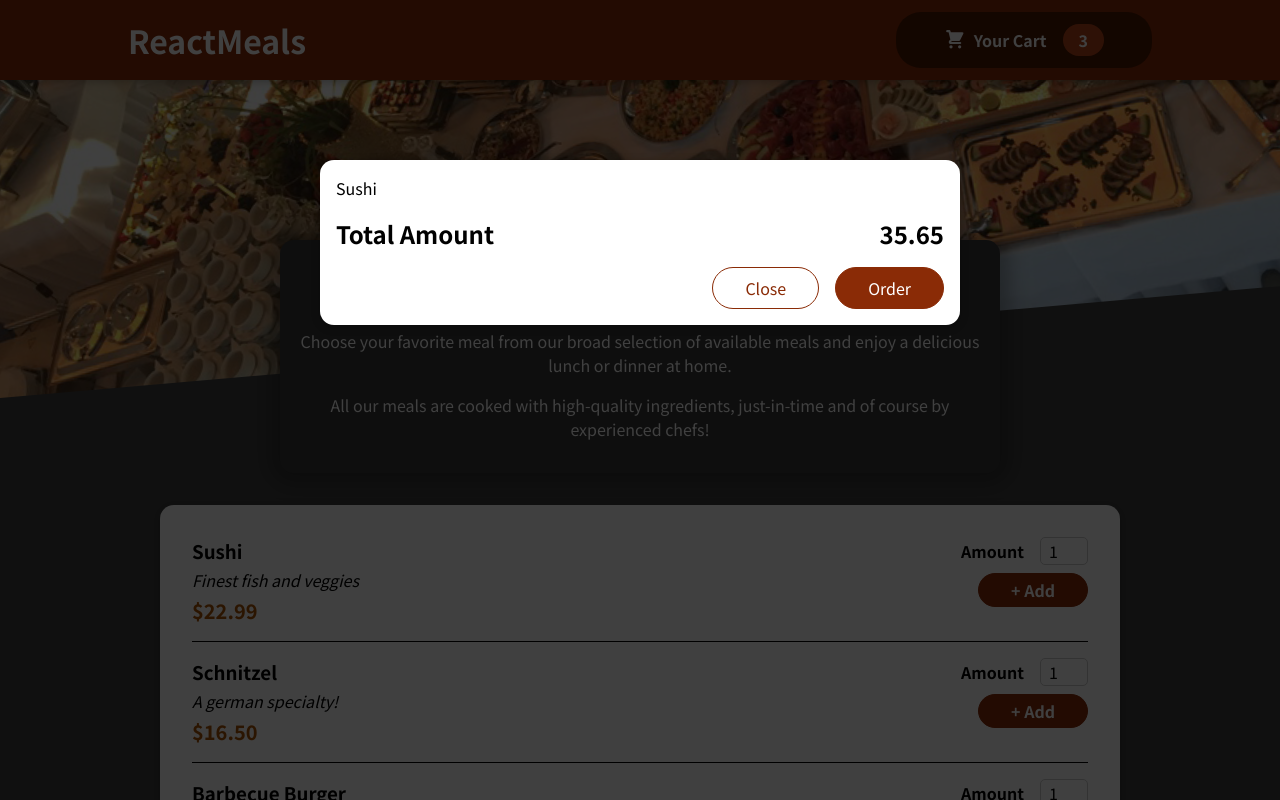
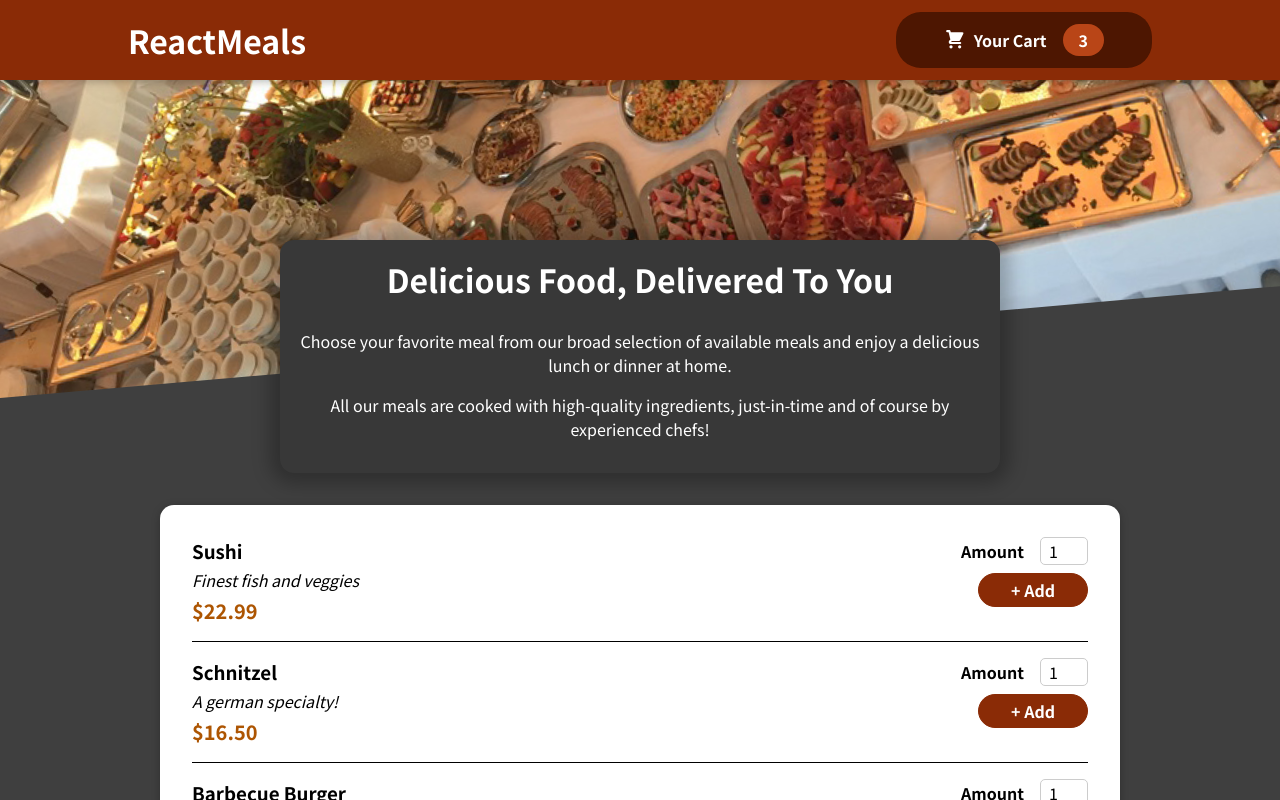
Before and after one commit to shilpi126/restaurant_project, a React (Create React App) app: page / in a window 1280 px wide. Shown: the top 800 px of the page. Built offline with nearby package versions, Linux system fonts and the light colour scheme.

Commit message:
🧠 open and close functinality added in modal

```diff
--- a/src/App.js
+++ b/src/App.js
@@ -1,13 +1,25 @@
-import React from "react";
+import React, { useState } from "react";
 import Header from "./components/Layout/Header";
 import Meals from "./components/Meals/Meals";
 import Cart from "./components/Cart/Cart";
 
 function App() {
+  const [cartIsShown, setCartIsShown] = useState(false);
+
+  const showCartHandler = () => {
+    setCartIsShown(true);
+  }
+
+  const hideCartHandler = () => {
+    setCartIsShown(false)
+  }
+
+
   return (
     <React.Fragment>
-      <Cart/>
-      <Header/>
+      {cartIsShown && <Cart onClose={hideCartHandler} /> }
+
+      <Header onShowCart={showCartHandler}/>
       <main>
         <Meals/>
       </main>
--- a/src/components/Cart/Cart.js
+++ b/src/components/Cart/Cart.js
@@ -11,14 +11,14 @@
         </ul>
     )
   return (
-    <Modal>
+    <Modal onClose={props.onClose}>
         {cartItem}
     <div className={classes.total}>
         <span>Total Amount</span>
         <span>35.65</span>
     </div>
     <div className={classes.actions}>
-        <button className={classes['button--alt']}>Close</button>
+        <button className={classes['button--alt']} onClick={props.onClose}>Close</button>
         <button className={classes.button}>Order</button>
     </div>
     </Modal>
--- a/src/components/Layout/Header.js
+++ b/src/components/Layout/Header.js
@@ -4,12 +4,12 @@
 import HeaderCartButton from './HeaderCartButton'
 
 
-const Header = () => {
+const Header = (props) => {
   return (
     <React.Fragment>
         <header className={classes.header}>
             <h1>ReactMeals</h1>
-            <HeaderCartButton/>
+            <HeaderCartButton onClick={props.onShowCart}/>
         </header>
        <div className={classes['main-image']}>
         <img src={mealsImg} alt="A tabel full of delicious food"/>
--- a/src/components/Layout/HeaderCartButton.js
+++ b/src/components/Layout/HeaderCartButton.js
@@ -2,9 +2,9 @@
 import CartIcon from '../Cart/CartIcon'
 import classes from './HeaderCartButton.module.css'
 
-const HeaderCartButton = () => {
+const HeaderCartButton = (props) => {
   return (
-    <button className={classes.button}>
+    <button className={classes.button} onClick={props.onClick}>
         <span className={classes.icon}>
             <CartIcon/>
         </span>
--- a/src/components/UI/Modal.js
+++ b/src/components/UI/Modal.js
@@ -3,7 +3,7 @@
 import classes from "./Modal.module.css"
 
 const Backdrop = (props) => {
-    return <div  className={classes.backdrop}/>
+    return <div className={classes.backdrop} onClick={props.onClose}/>
 
 }
 
@@ -26,7 +26,9 @@
 const Modal = (props) => {
   return (
     <React.Fragment>
-       {ReactDOM.createPortal(<Backdrop/>, portalElement)}
+       {ReactDOM.createPortal(
+        <Backdrop onClose={props.onClose}/>,
+         portalElement)}
         {ReactDOM.createPortal(
                     <ModalOverlay>{props.children}</ModalOverlay>,portalElement
         )}
```
